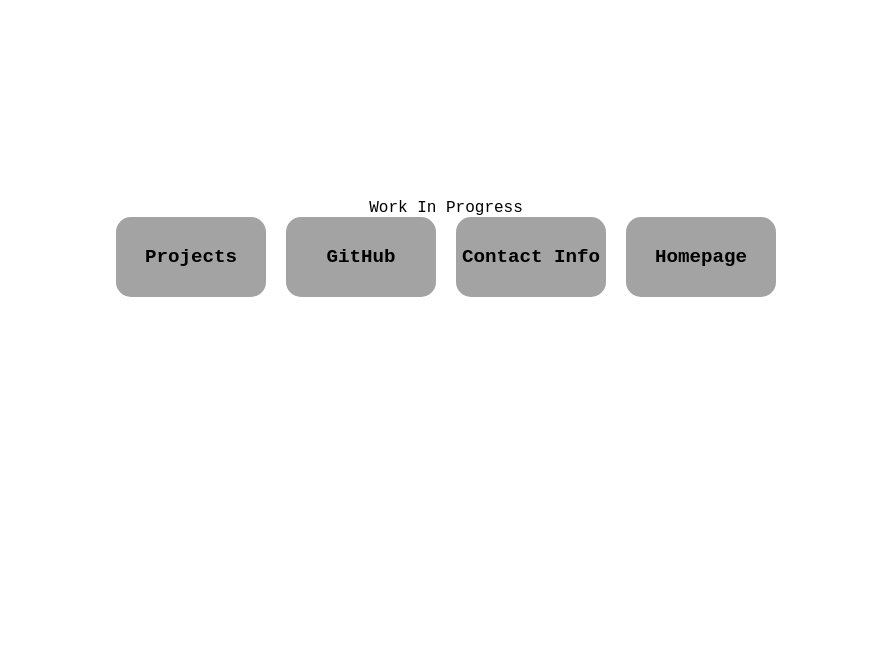
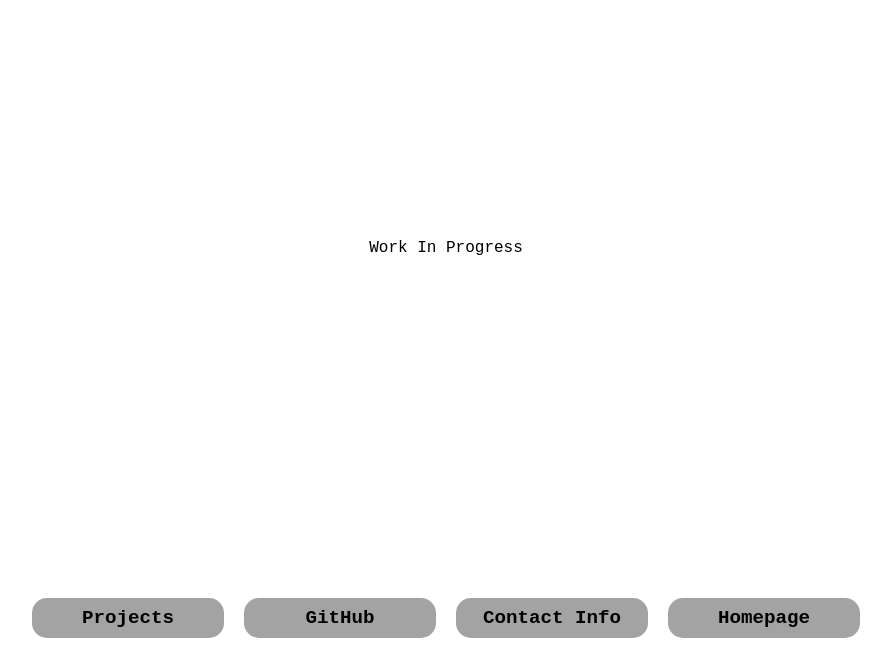
Before and after one commit to Christo-Hutch/web-portfolio, a Flask app: page /journey in a window 1280 px wide. Shown: the part 152-800 px from the top of the page, without its empty margins (194-1085 px from the left). Run offline with Flask 3, Linux system fonts and the light colour scheme.

Commit message:
fix incorrect CSS class usage in journey.html

```diff
--- a/templates/journey.html
+++ b/templates/journey.html
@@ -14,7 +14,7 @@
       <div class="main-container">
             <p>Work In Progress</p>
 
-            <div class="homepg-nav-row">
+            <div class="nav-row">
                 <a href="{{ url_for('projects_page') }}" class="nav-btn">Projects</a>
                 <a onclick="window.open('https://github.com/Christo-Hutch', '_blank');" class="nav-btn">GitHub</a>
                 <a href="{{ url_for('contact_page') }}" class="nav-btn">Contact Info</a>
```
